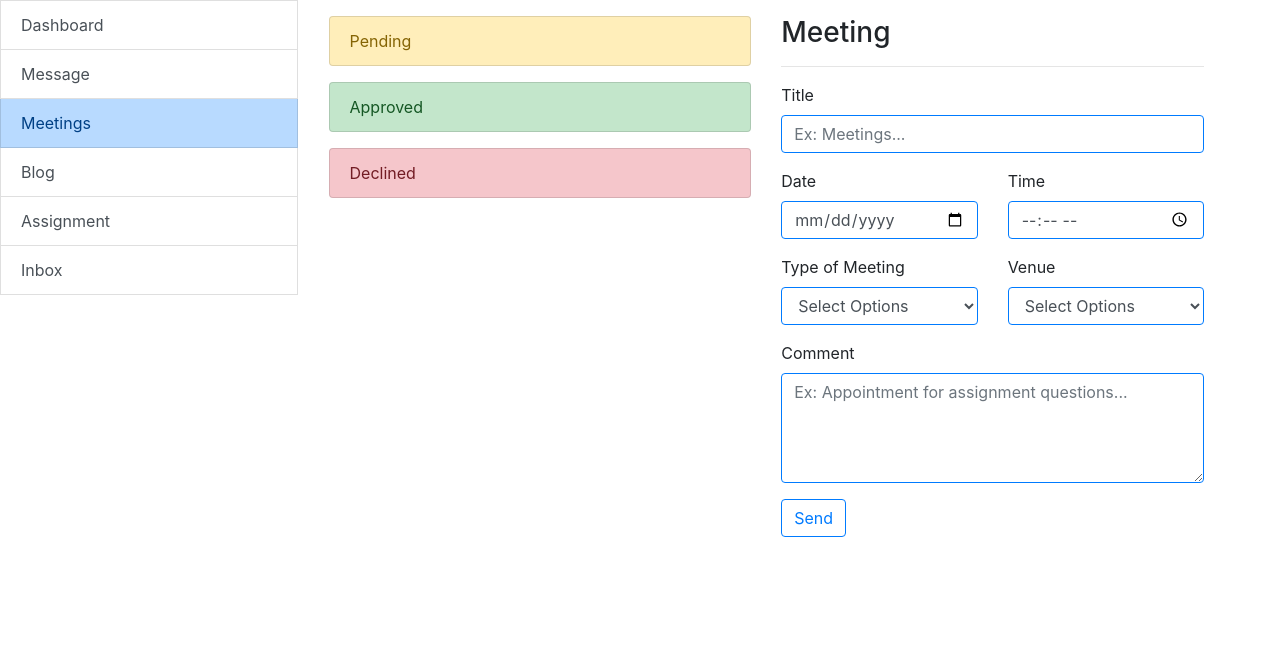
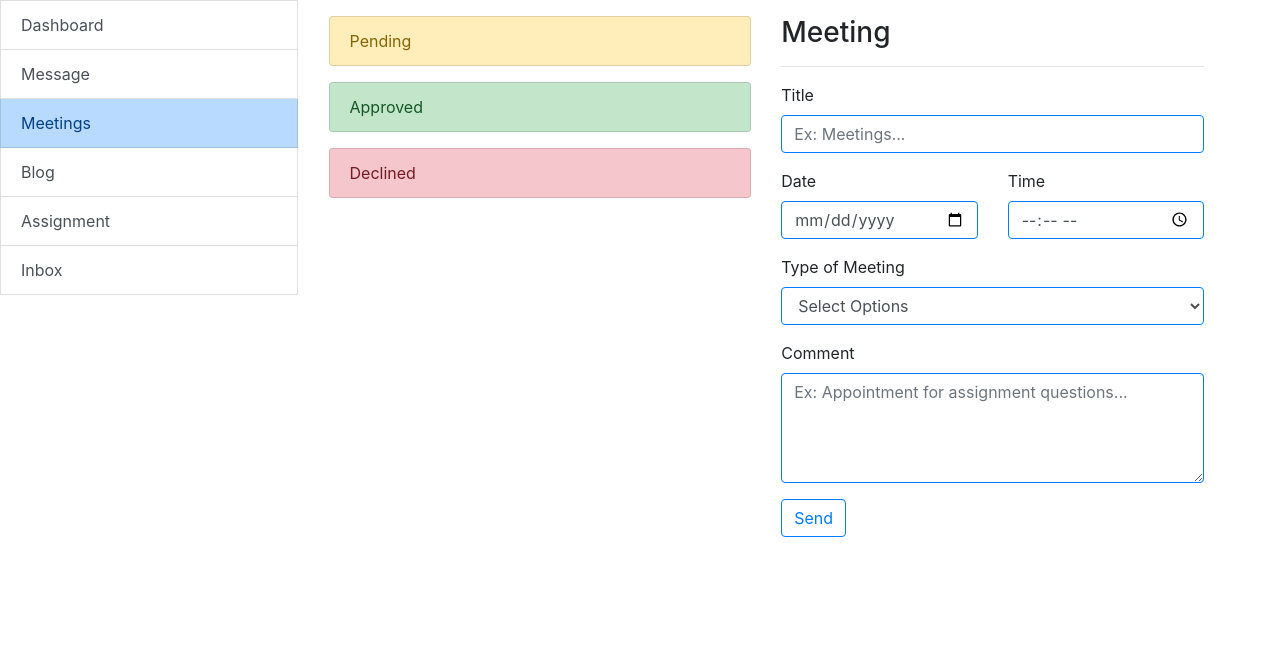
Before and after one commit to chonghow97/AgileProject, a PHP site: page /Student_meeting.php in a window 1280 px wide. Shown: the part 56-711 px from the top of the page. Run offline with PHP 8.4, Linux system fonts and the light colour scheme; data that the repository does not hold is empty.

Commit message:
Final commit

```diff
--- a/Student_create_blog.php
+++ b/Student_create_blog.php
@@ -46,8 +46,8 @@ if (isset($_POST['create_article'])) {
   $query = query("INSERT INTO post(title, username, date, content) VALUES ('{$title}', '{$_SESSION['username']}', now(), '{$content}')");
   confirm($query);
 
-  echo "<script>alert('Post is created successfully!')</script>";
-
+  echo "<script>alert('Post is created successfully!')
+  window.location.href = './Student_blog.php'</script>";
     } else {
 
       echo "<script>alert('Fields cannot be empty')</script>";
--- a/Student_meeting.php
+++ b/Student_meeting.php
@@ -102,23 +102,24 @@ $active_index = 2;
           <div class="row">
             <div class="form-group col">
               <label for="type">Type of Meeting</label>
-              <select name="type" class="form-control border border-primary">
+              <select name="type" class="form-control border border-primary type">
                 <option value="type">Select Options</option>
-                <option>Virtual</option>
-                <option>Real</option>
+                <option value="1">Virtual</option>
+                <option value="2">Real</option>
               </select>
             </div>
 
 
 
-            <div class="form-group col">
+            <div class="form-group col vanue">
               <label for="venue">Venue</label>
-              <select value="venue" name="venue" class="form-control border border-primary">
-                <option value="venue" disbaled>Select Options</option>
-                <option>None</option>
-                <option>Classroom</option>
-                <option>Foyer</option>
-                <option>Hall</option>
+              <select value="venue" name="venue" class="form-control border border-primary venue1" >
+                <option >Select Options</option>
+                <option class="virtual">Zoom</option>
+                <option class="virtual">Google Hangout</option>
+                <option class="real">Classroom</option>
+                <option class="real">Foyer</option>
+                <option class="real">Hall</option>
               </select>
             </div>
           </div>
@@ -138,6 +139,8 @@ include './include/footer.php';
 ?>
 <script type="text/javascript">
   $(function () {
+    $(".vanue").hide();
+
     var today = new Date();
     var dd = today.getDate();
 var mm = today.getMonth()+1; //January is 0!
@@ -154,5 +157,16 @@ $('#date1').attr("min", today);
 $(".navbar").addClass("bg-primary");
 $(".navbar-brand").addClass("text-white");
 $(".list-group-item:nth(<?php echo $active_index ?>)").addClass("list-group-item-primary");
+
+$(".type").change(function () {
+  $(".vanue").show();
+  $(".real").hide();
+  $(".virtual").hide();
+  if($(".type option:selected").val() === "1"){
+    $(".real").show();
+  }else{
+    $(".virtual").show();
+  }
+})
 })
 </script>
--- a/include/function.php
+++ b/include/function.php
@@ -153,7 +153,9 @@ if (isset($_POST['create_appointment'])) {
   $query = query("INSERT INTO appointment(username, title, date, time, type, venue, comment) VALUES ('{$_SESSION['username']}', '{$title}', '{$date}','{$time}','{$type}','{$venue}','{$comment}')");
   confirm($query);
 
-  echo "<script>alert('Meeting appointment is created successfully!')</script>";
+  echo "<script>alert('Meeting appointment is created successfully!')
+  window.location.href = './student_meeting.php';
+</script>";
 
     } else {
 
--- a/lecture_uploads.php
+++ b/lecture_uploads.php
@@ -90,7 +90,7 @@ while($row = fetch_assoc($query)) {
     echo "<th>$thread</th>";
 }
 
-    echo "<th>$upload_thread_id</th>";
+    // echo "<th>$upload_thread_id</th>";
     echo "<th>$username</th>";
     echo "<th>$title</th>";
     echo "<th><a class='text-warning' href='lecture_uploads.php?download={$upload_id}'>$upload</a></th>";
```
Also changed, not shown: Lecture_message.php (+10 -4 lines), Student_message.php (+8 -6 lines), emailtest.php (+0 -11 lines).
